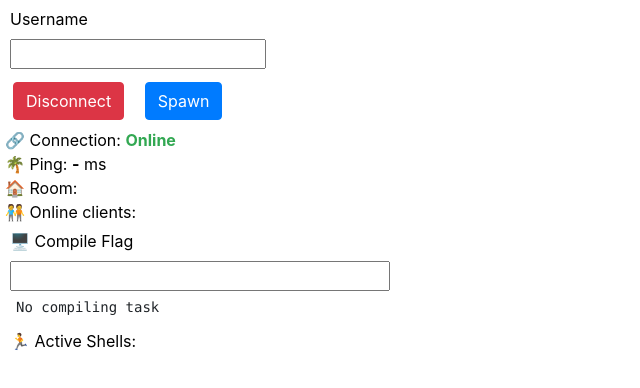
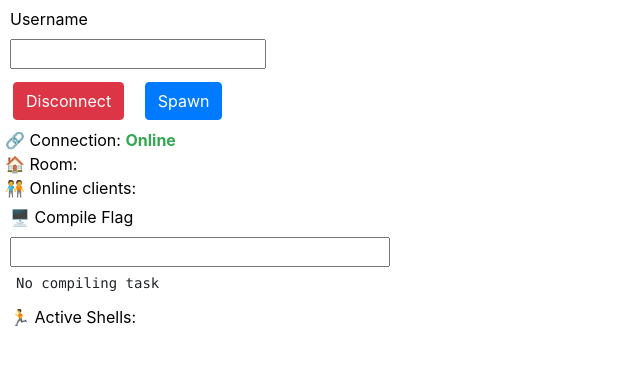
Before and after one commit to hockyy/peertocp, an Electron app: page renderer/index.html in a window 800 px wide. Shown: the part 122-510 px from the top of the page, without its empty margins (0-640 px from the left). Drawn offline with nearby package versions, Linux system fonts and the light colour scheme; no server answers.

Commit message:
Remove ping status

```diff
--- a/renderer/index.html
+++ b/renderer/index.html
@@ -37,16 +37,15 @@
         </div>
       </div>
       <button type="button" class="btn btn-danger m-2" id="connect-button">Disconnect</button>
-
       <button type="button" class="btn btn-primary m-2" id="spawn-button">Spawn</button>
       <div>
         <div id="connection-box">
           🔗 Connection: <b id="connection-status" class="online">Online</b>
         </div>
 
-        <div id="ping-box">
-        🌴 Ping: <b id="ping-status">-</b> ms
-        </div>
+<!--        <div id="ping-box">-->
+<!--        🌴 Ping: <b id="ping-status">-</b> ms-->
+<!--        </div>-->
         <div id="room-box">
           🏠️ Room: <b id="room-status"></b>
         </div>
```
